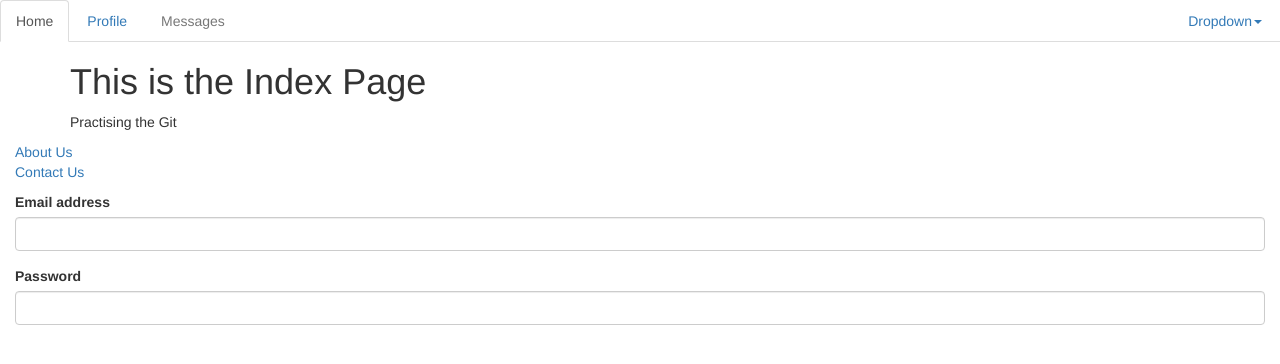
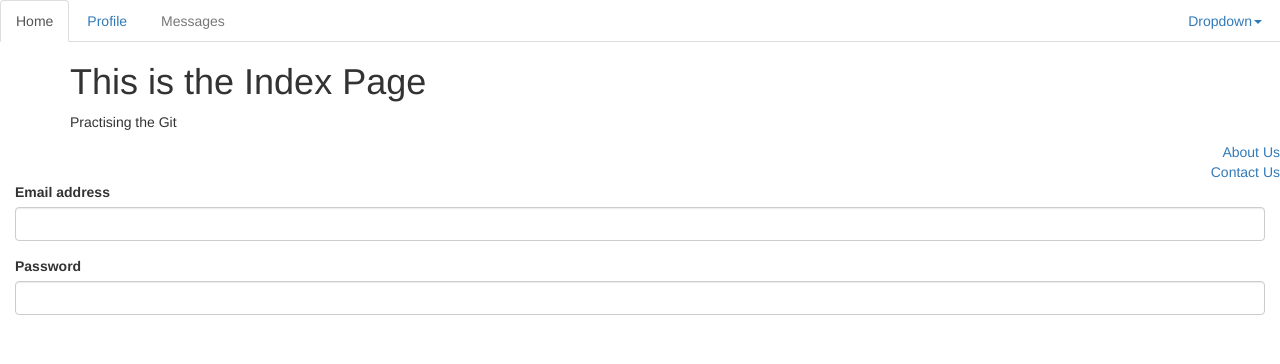
Before and after one commit to nitinkc/advanced-git-experiments, a plain HTML site: page index.html in a window 1280 px wide. Drawn offline with nearby package versions, Linux system fonts and the light colour scheme.

Commit message:
Allignment issue resolved

```diff
--- a/index.html
+++ b/index.html
@@ -50,13 +50,10 @@
   </div>
   <div class="container-fluid">
     <div class="row">
-      <div class="col-md-12">
-        <p>
-          <span class="align-right">
+      <div class="col text-right">
+
             <a href="aboutUs.html">About Us</a><br>
             <a href="contactUs.html">Contact Us</a>
-          </span>
-        </p>
       </div>
     </div>
   </div>
```
